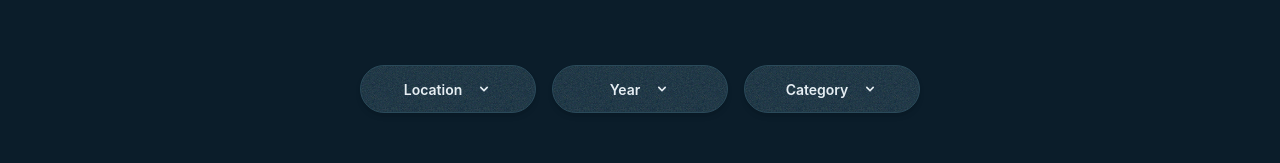
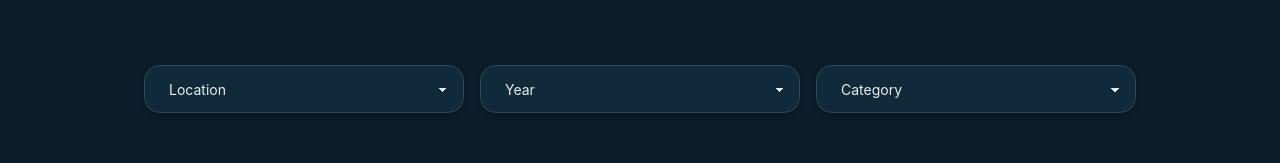
Before and after one commit to Dylan0888/ElegantYatchting, a React (Vite) app in the folder frontend/: page /gallery in a window 1280 px wide. Shown: the part 313-476 px from the top of the page. Built offline with nearby package versions, Linux system fonts and the light colour scheme.

Commit message:
updated the filter button component with new css

```diff
--- a/frontend/src/components/galleryPageComponents/FilterButton.tsx
+++ b/frontend/src/components/galleryPageComponents/FilterButton.tsx
@@ -1,21 +1,19 @@
 import React from "react";
-import { HiChevronDown } from "react-icons/hi";
 
 interface Props {
   title: string;
-  buttonOptions: string[]
+  buttonOptions: string[];
 }
 
 const FilterButton = ({ title, buttonOptions }: Props) => {
   return (
-    <div className="dropdown dropdown-center">
-      <button
-        tabIndex={0}
+    <select
+      defaultValue={title}
       className="
-          btn
+        select
         h-12
-          min-w-44
-          rounded-full
+        min-w-20
+        rounded-2xl
         border
         border-border
         bg-secondary-bg
@@ -30,45 +28,22 @@ const FilterButton = ({ title, buttonOptions }: Props) => {
         hover:shadow-xl
       "
     >
-        <span>{title}</span>
+      {/* Placeholder */}
 
-        <HiChevronDown className="ml-2 text-base transition-transform duration-300 group-hover:rotate-180" />
-      </button>
+      <option disabled>
+        {title}
+      </option>
 
-      <ul
-        tabIndex={-1}
-        className="
-          dropdown-content
-          menu
-          mt-3
-          w-60
-          rounded-2xl
-          border
-          border-border
-          bg-secondary-bg
-          p-2
-          shadow-2xl
-        "
+      {buttonOptions.map((option) => (
+        <option
+          key={option}
+          value={option}
         >
-        <li>
-          <a className="rounded-xl transition-colors hover:bg-gold hover:text-bg">
-            Option 1
-          </a>
-        </li>
+          {option}
+        </option>
+      ))}
 
-        <li>
-          <a className="rounded-xl transition-colors hover:bg-gold hover:text-bg">
-            Option 2
-          </a>
-        </li>
-
-        <li>
-          <a className="rounded-xl transition-colors hover:bg-gold hover:text-bg">
-            Option 3
-          </a>
-        </li>
-      </ul>
-    </div>
+    </select>
   );
 };
 
```
Lines whose indentation alone changed are shown as unchanged.
